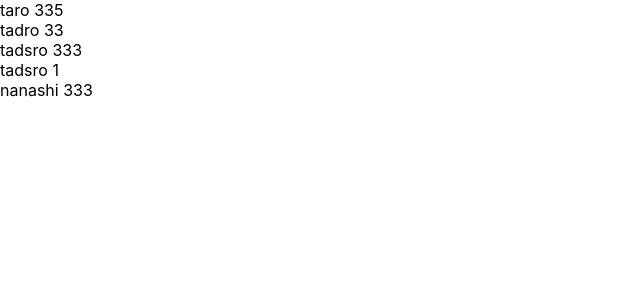
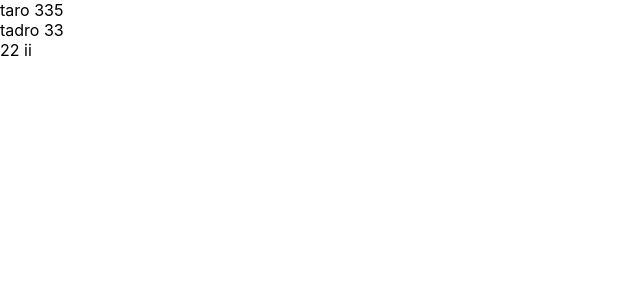
Before and after one commit to kota111/udemy-react-redux-crud-application, a React (Create React App) app: page / in a window 1280 px wide. Shown: the top 300 px of the page, without its empty margins (0-640 px from the left). Built offline with nearby package versions, Linux system fonts and the light colour scheme.

Commit message:
learn proptypes

```diff
--- a/src/App.js
+++ b/src/App.js
@@ -1,12 +1,11 @@
 import React from 'react';
+import PropTypes from 'prop-types';
 
 const App = ()=>{
   const profiles = [
     {name:"taro",age:335},
     {name:"tadro",age:33},
-    {name:"tadsro",age:333},
-    {name:"tadsro"},
-    {age:333},
+    {name:22,age:"ii"},
   ]
   return(
       <div>
@@ -21,8 +20,9 @@ const App = ()=>{
 const User = (props) =>{
   return <div>{props.name} {props.age}</div>
 }
-User.defaultProps ={
-  age:1,
-  name:"nanashi",
+
+User.propsTypes = {
+  name:PropTypes.string,
+  age:PropTypes.number,
 }
 export default App;
```
